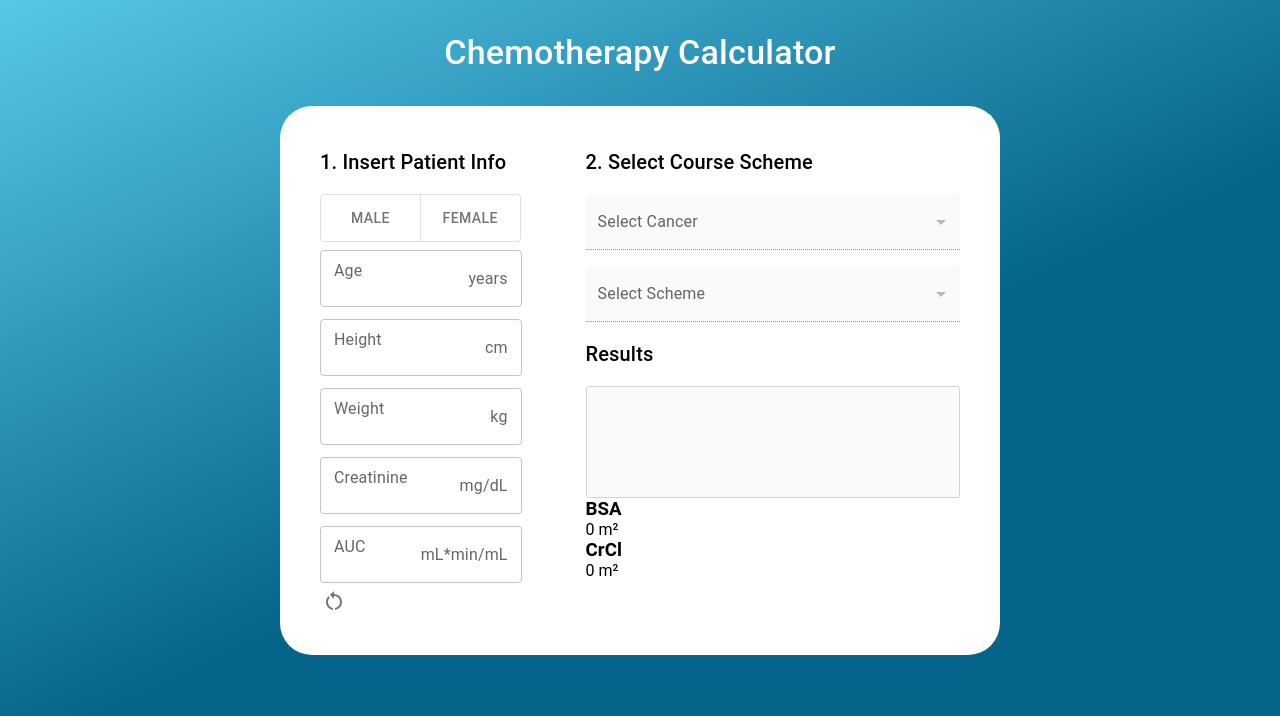
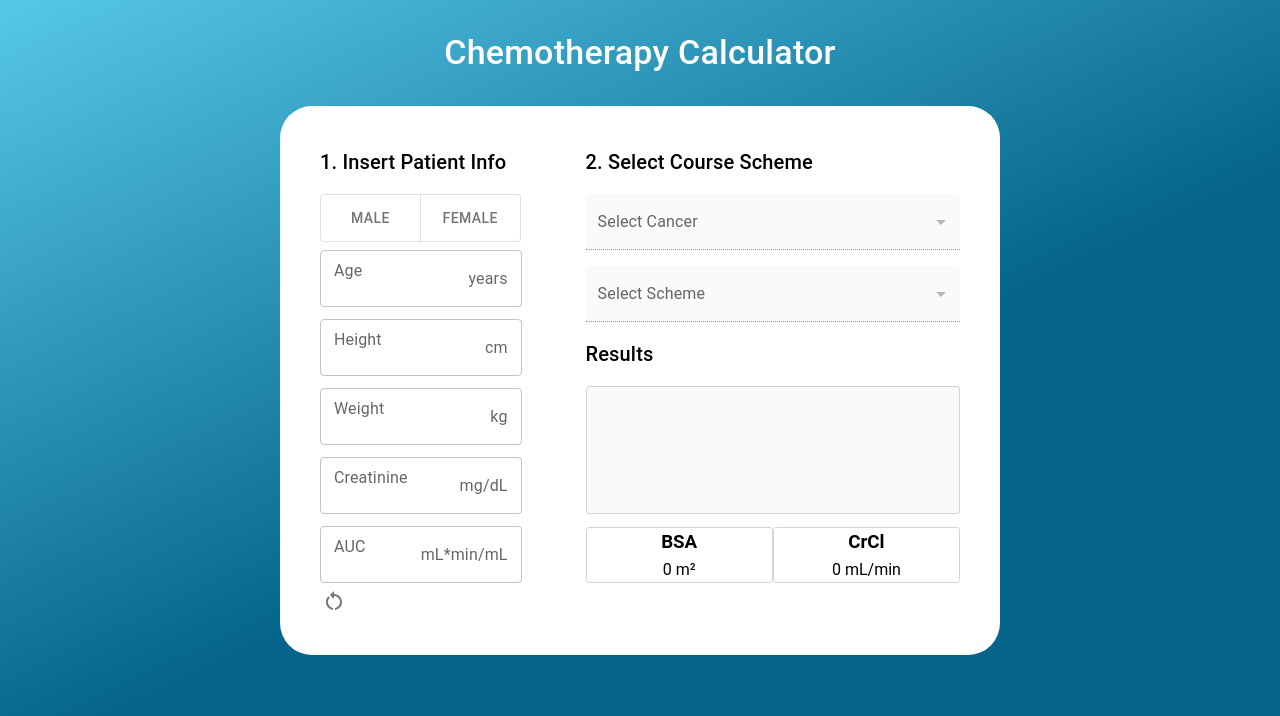
Before and after one commit to iurisilvestre/chemotherapy-calculator, a React (Create React App) app: page / in a window 1280 px wide. Shown: the top 716 px of the page. Built offline with nearby package versions, Linux system fonts and the light colour scheme.

Commit message:
styling other result boxes

```diff
--- a/src/components/OtherResult.jsx
+++ b/src/components/OtherResult.jsx
@@ -1,10 +1,26 @@
 import { makeStyles } from "@mui/styles";
 
+const useStyles = makeStyles({
+  resultBox: {
+    width: "90%",
+    height: "3.5rem",
+    display: "grid",
+    placeItems: "center",
+    border: "1px solid lightgrey",
+    borderRadius: "0.2rem",
+  },
+});
+
 export default function OtherResult(props) {
+  const classes = useStyles();
   return (
-    <div>
+    <div className={classes.resultBox}>
       <h3>{props.name}</h3>
-      <p>{props.bsaValue || 0} m²</p>
+      {props.name === "CrCl" ? (
+        <p>{props.displayValue || 0} mL/min</p>
+      ) : (
+        <p>{props.displayValue || 0} m²</p>
+      )}
     </div>
   );
 }
--- a/src/layouts/Results/Results.js
+++ b/src/layouts/Results/Results.js
@@ -10,11 +10,16 @@ const useStyles = makeStyles({
   },
   resultBox: {
     width: "100%",
-    height: "7rem",
+    height: "8rem",
     backgroundColor: "#fafafa",
     borderRadius: "0.2rem",
     border: "1px solid lightgrey",
     padding: "0.8rem",
+  },
+  otherResultsContainer: {
+    display: "flex",
+    marginTop: "0.8rem",
+    justifyContent: "space-between",
   },
 });
 
@@ -33,8 +38,10 @@ export default function Results(props) {
             <p key={index}>{`${item.drug}: ${item.dose} mg`}</p>
           ))}
       </div>
-      <OtherResult bsaValue={props.bsaValue} name={"BSA"} />
-      <OtherResult bsaValue={props.crclValue} name={"CrCl"} />
+      <div className={classes.otherResultsContainer}>
+        <OtherResult displayValue={props.bsaValue} name={"BSA"} />
+        <OtherResult displayValue={props.crclValue} name={"CrCl"} />
+      </div>
     </div>
   );
 }
```
